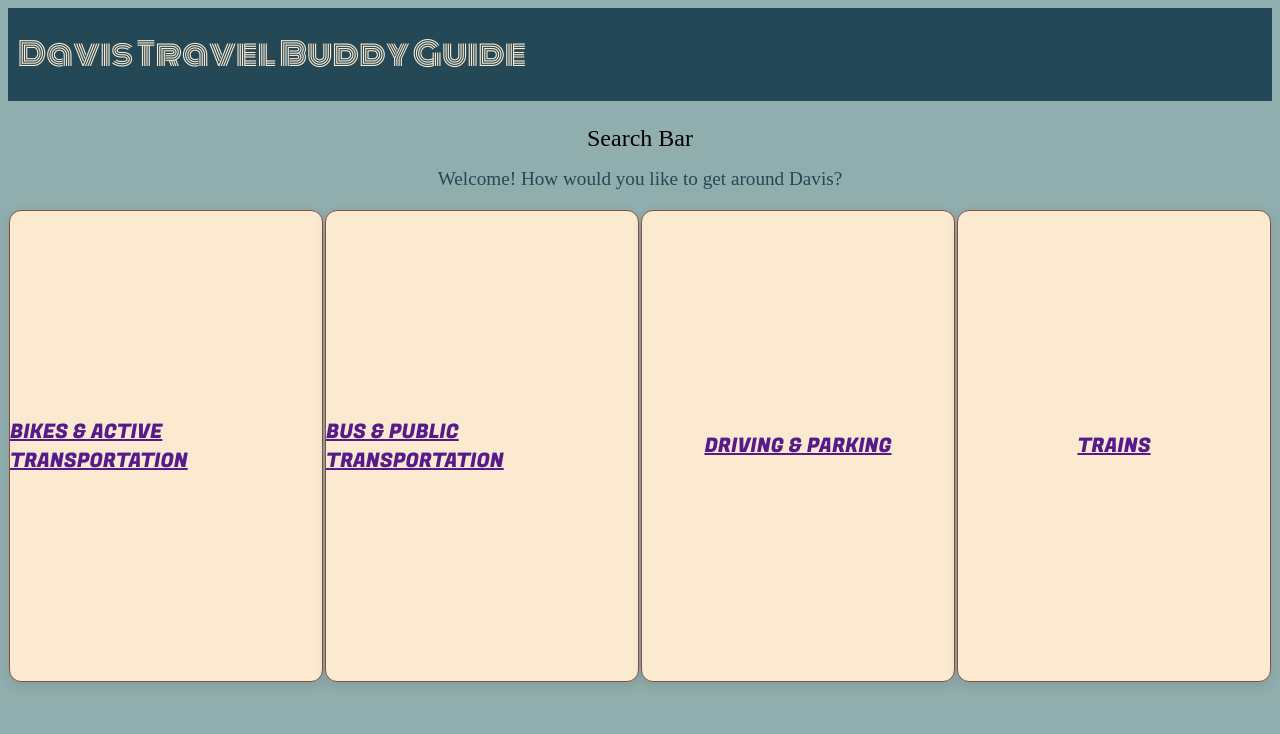
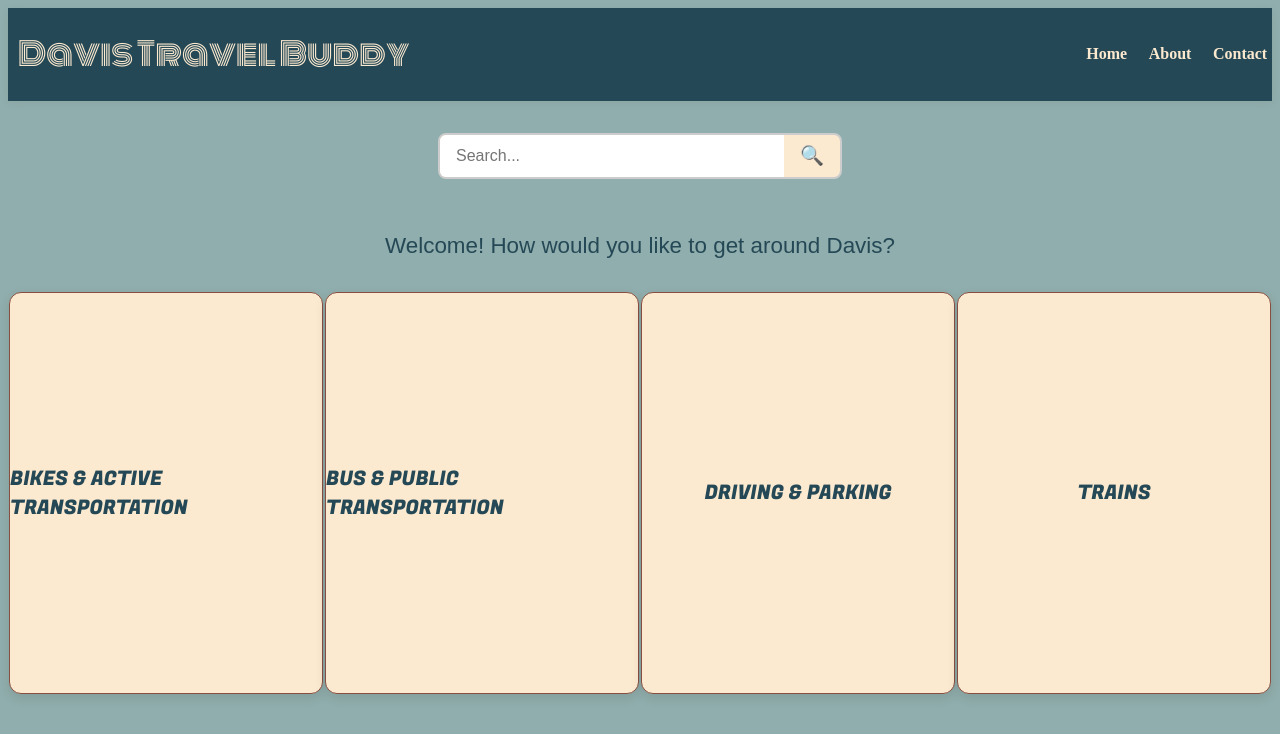
Before and after one commit to rs0919/HackDavis2025, a plain HTML site: page main.html in a window 1280 px wide. Drawn offline with Linux system fonts and the light colour scheme; a web font is replaced by a local one.

Commit message:
mostly done with home page

```diff
--- a/main.html
+++ b/main.html
@@ -19,12 +19,18 @@
 
     <!--Include site name here, need to change it-->
     <header>
-        <h1 class="title">Davis Travel Buddy Guide</h1>
+        <h1 class="title">Davis Travel Buddy</h1>
+        <nav>
+            <a href="#">Home</a>
+            <a href="#">About</a>
+            <a href="#">Contact</a>
+        </nav>
     </header>
 
     <!--Search bar at top of page-->
     <div class="search-bar">
-        <p>Search Bar</p>
+        <input type="text" placeholder="Search..." class="search-input" />
+        <button class="search-button">🔍</button>
     </div>
 
     <div class="top-info">
--- a/main_page.css
+++ b/main_page.css
@@ -6,7 +6,15 @@
     --fourth-color: #874f41;
 }
 
-/* fonts */
+
+header {
+    display: flex;
+    background-color: var(--secondary-color);
+    align-items: center;
+    justify-content: space-between;
+    box-shadow: 0 2px 10px rgba(0, 0, 0, 0.05);
+}
+
 .title {
     font-family: "Monoton", sans-serif;
     font-weight: 400;
@@ -14,6 +22,21 @@
     justify-content: left;
     padding-left: 10px;
     color: var(--tertiary-color);
+    width: 50%;
+}
+
+nav a {
+    font: 0.5rem;
+    margin-left: 0.8rem;
+    margin-right: 0.3rem;
+    text-decoration: none;
+    color: var(--tertiary-color);
+    font-weight: 600;
+    transition: color 0.3s ease;
+}
+
+nav a:hover {
+    color: var(--primary-color);
 }
 
 
@@ -23,28 +46,55 @@ body {
     background-color: var(--bg-color);
 }
 
-header {
-    display: flex;
-    background-color: var(--secondary-color);
-}
-
 
 
 .search-bar {
-    font-size: 1.5rem;
     display: flex;
-    justify-content: center;
-    /* border: 1px solid black; */
-    height: 3rem;
+    align-items: center;
+    width: 100%;
+    max-width: 400px;
+    margin: 2rem auto;
+    border: 2px solid #ccc;
+    border-radius: 8px;
+    overflow: hidden;
+    background: var(--tertiary-color);
+    transition: border-color 0.3s ease;
+}
+
+.search-bar:focus-within {
+    border-color: var(--fourth-color);
+}
+
+.search-input {
+    flex: 1;
+    padding: 0.75rem 1rem;
+    font-size: 1rem;
+    border: none;
+    outline: none;
+}
+
+.search-button {
+    padding: 0 1rem;
+    font-size: 1.2rem;
+    background: none;
+    border: none;
+    cursor: pointer;
+    color: #555;
+    transition: color 0.3s ease;
+}
+
+.search-button:hover {
+    color: #3498db;
 }
 
 .top-info {
     display: flex;
-    font-size: 1.2rem;
+    font-size: 1.4rem;
     justify-content: center;
     color: var(--secondary-color);
     /* border: 1px solid black; */
-    height: 60px;
+    height: 80px;
+    font-family: "Play-fair", sans-serif;
 }
 
 /* Container for all travel options */
@@ -54,7 +104,7 @@ header {
     justify-content: center;
     flex-wrap: nowrap;
     width: 100%;
-    height: 470px;
+    height: 400px;
 }
 
 .travel-option {
@@ -75,16 +125,18 @@ header {
     height: 100%;
     font-family: "Fugaz One", sans-serif;
     font-size: 20px;
+    color: var(--secondary-color);
+    text-decoration: none;
     transition: transform 0.3s ease;
-    /* transition: color 0.3s; */
+    transition: color 0.2s;
 }
 
 .travel-option:hover {
     transform: scale(1.04);
-    color: var(--secondary-color);
+    color: var(--primary-color);
 }
 
-@media screen and (max-width: 768px) {
+@media screen and (max-width: 900px) {
     /* Mobile format -> One column */
 
     .travel-options-list {
@@ -94,6 +146,22 @@ header {
     .travel-option {
         flex: auto;
         width: 310px;
-        height: 25%;
+        height: 45%;
     }
 }
+
+@media screen and (max-width: 770px) {
+    /* Mobile format -> One column */
+
+    .travel-options-list {
+        flex-wrap: wrap;
+        height: 300px;
+    }
+
+    .travel-option {
+        flex: 1 1 90%;
+        width: 310px;
+        height: 30%;
+        margin: 0.1px;
+    }
+}
```
